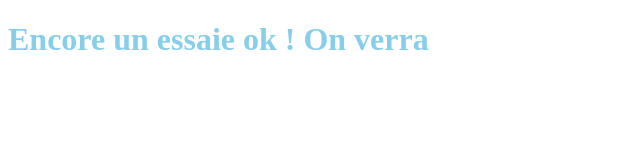
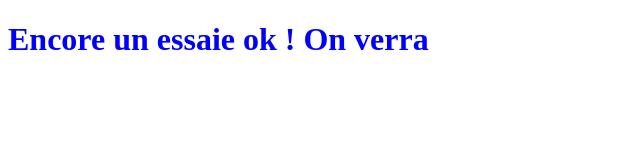
Before and after one commit to Narcissedegbelo/dossier_essaie, a plain HTML site: page index.html in a window 1280 px wide. Shown: the whole page, without its empty margins (0-640 px from the left). Drawn offline with Linux system fonts and the light colour scheme.

Commit message:
Modifier la couleur du css en bleu

```diff
--- a/styles.css
+++ b/styles.css
@@ -1,3 +1,3 @@
 h1{
-    color: skyblue;
+    color: blue;
 }
```
